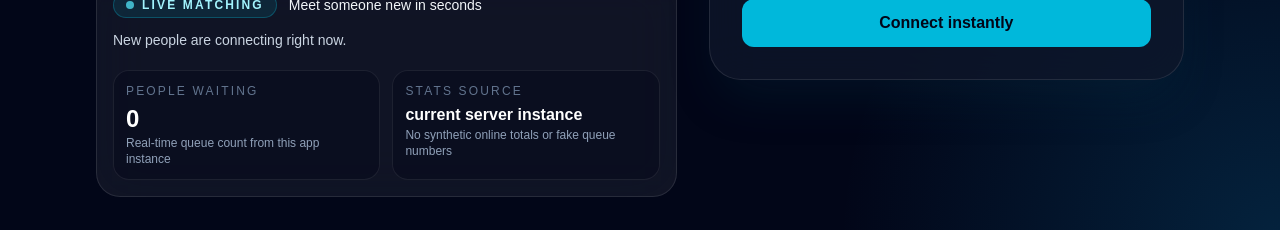
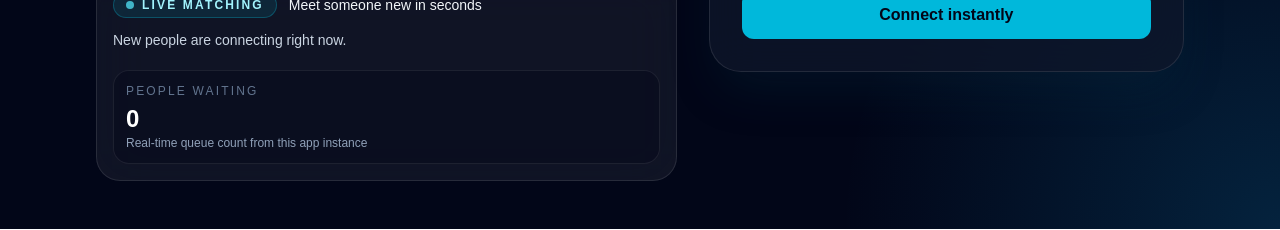
Before and after one commit to malkiats/livekit, a Next.js app: page / in a window 1280 px wide. Shown: the part 673-903 px from the top of the page. Built offline with nearby package versions, Linux system fonts and the light colour scheme; no server answers.

Commit message:
improve dashboard

```diff
--- a/src/app/api/live-stats/route.ts
+++ b/src/app/api/live-stats/route.ts
@@ -16,7 +16,6 @@ function buildLiveStats() {
 
   return {
     waitingCount,
-    statsScope: "current server instance",
   };
 }
 
--- a/src/components/ChatRoom.tsx
+++ b/src/components/ChatRoom.tsx
@@ -181,11 +181,11 @@ export default function ChatRoom({ userInfo, serverUrl, onStop }: ChatRoomProps)
   const sendChatRef = useRef<((msg: string) => Promise<void>) | null>(null);
   const mediaControlsRef = useRef<MediaControlsRef | null>(null);
 
-  // Start local camera independently — never tears down on match changes
+  // Start local media independently so camera and mic default to on.
   useEffect(() => {
     let cancelled = false;
     navigator.mediaDevices
-      .getUserMedia({ video: true, audio: false })
+      .getUserMedia({ video: true, audio: true })
       .then((stream) => {
         if (cancelled) {
           stream.getTracks().forEach((t) => t.stop());
@@ -208,6 +208,12 @@ export default function ChatRoom({ userInfo, serverUrl, onStop }: ChatRoomProps)
       track.enabled = isCameraEnabled;
     });
   }, [isCameraEnabled]);
+
+  useEffect(() => {
+    localStreamRef.current?.getAudioTracks().forEach((track) => {
+      track.enabled = isMicrophoneEnabled;
+    });
+  }, [isMicrophoneEnabled]);
 
   useEffect(() => {
     if (matchState !== "searching") {
--- a/src/components/LiveMatchStatus.tsx
+++ b/src/components/LiveMatchStatus.tsx
@@ -6,7 +6,6 @@ type LiveMatchMode = "dashboard" | "searching" | "connected";
 
 interface LiveStats {
   waitingCount: number;
-  statsScope: string;
 }
 
 interface LiveMatchStatusProps {
@@ -35,7 +34,6 @@ export default function LiveMatchStatus({
 }: LiveMatchStatusProps) {
   const [stats, setStats] = useState<LiveStats>({
     waitingCount: 0,
-    statsScope: "current server instance",
   });
   const [messageIndex, setMessageIndex] = useState(0);
 
@@ -107,17 +105,10 @@ export default function LiveMatchStatus({
         {mode === "connected" ? "You are connected with a new person." : activeMessage}
       </p>
 
-      <div className="mt-4 grid gap-3 sm:grid-cols-2">
-        <div className="rounded-2xl border border-white/8 bg-slate-950/40 p-3">
-          <p className="text-xs uppercase tracking-[0.18em] text-slate-500">People waiting</p>
-          <p className="mt-1 text-2xl font-bold text-white">{stats.waitingCount.toLocaleString()}</p>
-          <p className="text-xs text-slate-400">Real-time queue count from this app instance</p>
-        </div>
-        <div className="rounded-2xl border border-white/8 bg-slate-950/40 p-3">
-          <p className="text-xs uppercase tracking-[0.18em] text-slate-500">Stats source</p>
-          <p className="mt-1 text-base font-semibold text-white">{stats.statsScope}</p>
-          <p className="text-xs text-slate-400">No synthetic online totals or fake queue numbers</p>
-        </div>
+      <div className="mt-4 rounded-2xl border border-white/8 bg-slate-950/40 p-3">
+        <p className="text-xs uppercase tracking-[0.18em] text-slate-500">People waiting</p>
+        <p className="mt-1 text-2xl font-bold text-white">{stats.waitingCount.toLocaleString()}</p>
+        <p className="text-xs text-slate-400">Real-time queue count from this app instance</p>
       </div>
     </div>
   );
```
